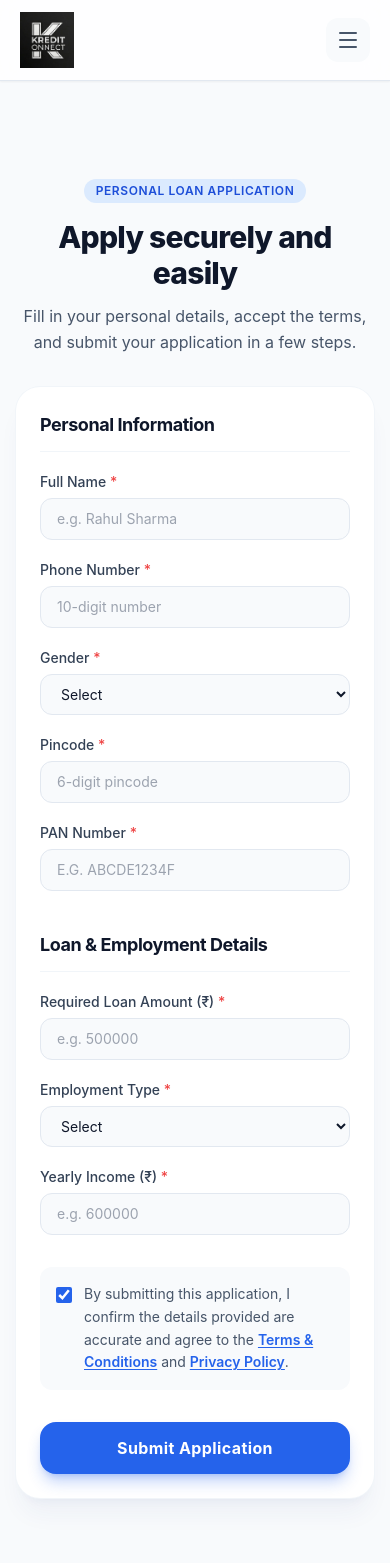
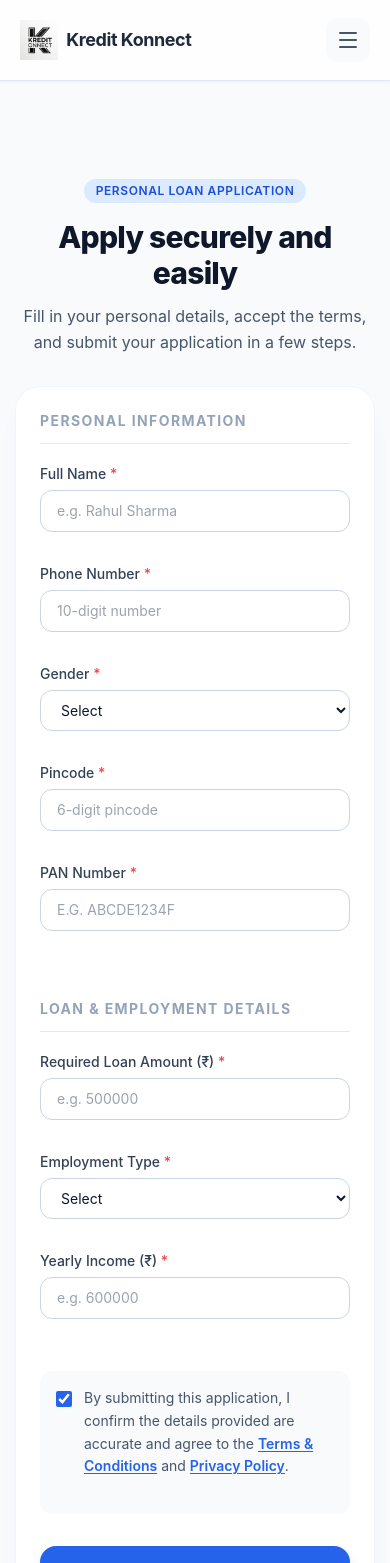
Before and after one commit to NavyaNakka/loan.app, a React (Vite) app in the folder frontend/: page /apply-loan in a window 390 px wide. Shown: the top 1563 px of the page. Built offline with nearby package versions, Linux system fonts and the light colour scheme.

Commit message:
style: full responsive overhaul for mobile grids and fixed jumping input errors in application

```diff
--- a/frontend/src/components/HowItWorks.jsx
+++ b/frontend/src/components/HowItWorks.jsx
@@ -28,31 +28,31 @@ export default function HowItWorks() {
 
         {/* Heading */}
         <div className="text-center max-w-2xl mx-auto">
-          <h2 className="text-3xl font-bold text-slate-900">
+          <h2 className="text-2xl md:text-3xl font-extrabold tracking-tight text-slate-900">
             How It Works
           </h2>
-          <p className="mt-4 text-lg text-slate-600">
+          <p className="mt-3 text-base text-slate-600">
             A simple step-by-step process to complete your loan journey smoothly.
           </p>
         </div>
 
         {/* Steps */}
-        <div className="mt-12 grid gap-8 sm:grid-cols-2 lg:grid-cols-4">
+        <div className="mt-10 grid grid-cols-2 gap-3 sm:gap-6 lg:grid-cols-4">
           {steps.map((item, index) => (
             <div
               key={index}
-              className="relative rounded-2xl border border-slate-200 bg-slate-50 p-6 shadow-sm hover:shadow-md transition"
+              className="relative rounded-2xl border border-slate-200 bg-slate-50 p-4 sm:p-6 shadow-sm hover:shadow-md transition"
             >
               {/* Step Number */}
-              <div className="absolute -top-4 left-6 bg-blue-600 text-white text-sm font-semibold px-3 py-1 rounded-full shadow">
+              <div className="absolute -top-3 left-4 sm:left-6 bg-blue-600 text-white text-xs font-bold px-2.5 py-0.5 rounded-full shadow">
                 {item.step}
               </div>
 
-              <h3 className="mt-4 text-xl font-semibold text-slate-900">
+              <h3 className="mt-3 text-base sm:text-lg font-bold tracking-tight text-slate-900">
                 {item.title}
               </h3>
 
-              <p className="mt-3 text-slate-600">
+              <p className="mt-2.5 text-xs sm:text-sm leading-relaxed text-slate-600">
                 {item.desc}
               </p>
             </div>
--- a/frontend/src/components/Navbar.jsx
+++ b/frontend/src/components/Navbar.jsx
@@ -225,10 +225,10 @@ export default function Navbar() {
         <Link
           to="/"
           onClick={() => trackAction("navbar home click")}
-          className="flex items-center gap-3"
+          className="flex items-center gap-2 sm:gap-3"
         >
-          <img src="/logo.png" alt="Kredit Konnect Logo" className="h-14 w-auto object-contain" />
-          <span className="text-xl font-bold tracking-tight text-slate-800 hidden sm:block">
+          <img src="/logo.png" alt="Kredit Konnect Logo" className="h-10 sm:h-14 w-auto object-contain" />
+          <span className="text-lg sm:text-xl font-bold tracking-tight text-slate-800">
             Kredit Konnect
           </span>
         </Link>
--- a/frontend/src/components/ProductsSection.jsx
+++ b/frontend/src/components/ProductsSection.jsx
@@ -190,23 +190,23 @@ function Card({ title, desc, icon: Icon, onClick, clickable }) {
   return (
     <div
       onClick={onClick}
-      className={`group bg-white p-6 sm:p-8 transition-all duration-300
-      ${clickable ? "cursor-pointer hover:bg-slate-50 relative z-10 hover:shadow-xl hover:shadow-blue-900/5" : ""}`}
+      className={`group bg-white p-4 sm:p-6 lg:p-8 transition-all duration-300 relative z-10
+      ${clickable ? "cursor-pointer hover:bg-slate-50 hover:shadow-xl hover:shadow-blue-900/5" : ""}`}
     >
       <div className="flex items-start justify-between">
-        <div className="flex h-12 w-12 items-center justify-center rounded-2xl bg-slate-50 text-blue-600 ring-1 ring-slate-100 transition-colors group-hover:bg-blue-600 group-hover:text-white group-hover:ring-blue-600">
-          <Icon size={24} strokeWidth={1.5} />
+        <div className="flex h-10 w-10 sm:h-12 sm:w-12 items-center justify-center rounded-2xl bg-slate-50 text-blue-600 ring-1 ring-slate-100 transition-colors group-hover:bg-blue-600 group-hover:text-white group-hover:ring-blue-600">
+          <Icon size={20} strokeWidth={1.5} className="sm:h-6 sm:w-6 h-5 w-5" />
         </div>
-        <span className="text-xl text-slate-300 transition-colors group-hover:text-blue-600">
+        <span className="text-lg sm:text-xl text-slate-300 transition-colors group-hover:text-blue-600">
           ↗
         </span>
       </div>
 
-      <h3 className="mt-5 text-lg font-bold text-slate-900 tracking-tight">
+      <h3 className="mt-4 sm:mt-5 text-sm sm:text-lg lg:text-xl font-bold text-slate-900 tracking-tight">
         {title}
       </h3>
 
-      <p className="mt-2.5 text-sm text-slate-600 leading-relaxed">
+      <p className="mt-2 text-xs sm:text-sm text-slate-600 leading-relaxed pr-2">
         {desc}
       </p>
     </div>
@@ -247,8 +247,8 @@ export default function ProductsSection() {
           </p>
         </div>
 
-        <div className="mt-14 mx-auto max-w-6xl overflow-hidden rounded-3xl bg-slate-200 ring-1 ring-slate-200 shadow-xl shadow-slate-200/50">
-          <div className="grid gap-[1px] sm:grid-cols-2 lg:grid-cols-3 bg-slate-200">
+        <div className="mt-10 sm:mt-14 mx-auto max-w-6xl overflow-hidden rounded-3xl bg-slate-200 ring-1 ring-slate-200 shadow-xl shadow-slate-200/50">
+          <div className="grid grid-cols-2 gap-[1px] lg:grid-cols-3 bg-slate-200">
             {products.map((item, index) => {
               const isClickable = clickableTitles.includes(item.title);
 
@@ -273,8 +273,8 @@ export default function ProductsSection() {
           </h2>
         </div>
 
-        <div className="mt-12 mx-auto max-w-4xl overflow-hidden rounded-3xl bg-slate-200 ring-1 ring-slate-200 shadow-xl shadow-slate-200/50">
-          <div className="grid gap-[1px] sm:grid-cols-2 bg-slate-200">
+        <div className="mt-10 sm:mt-12 mx-auto max-w-4xl overflow-hidden rounded-3xl bg-slate-200 ring-1 ring-slate-200 shadow-xl shadow-slate-200/50">
+          <div className="grid grid-cols-2 gap-[1px] bg-slate-200">
             {services.map((item, index) => (
               <Card
                 key={index}
--- a/frontend/src/components/WhyChooseUs.jsx
+++ b/frontend/src/components/WhyChooseUs.jsx
@@ -39,7 +39,7 @@ export default function WhyChooseUs() {
         </div>
 
         {/* Grid */}
-        <div className="relative mt-16 grid md:grid-cols-2 lg:gap-8 gap-y-12">
+        <div className="relative mt-12 grid grid-cols-2 gap-3 sm:gap-6 lg:gap-8">
 
           {/* Vertical Divider (Hidden on Mobile) */}
           <div className="hidden lg:block absolute left-1/2 top-4 bottom-4 w-px bg-gradient-to-b from-transparent via-slate-200 to-transparent"></div>
@@ -52,20 +52,20 @@ export default function WhyChooseUs() {
             return (
               <div
                 key={index}
-                className="group flex flex-col items-center text-center px-6 py-6 md:py-8 rounded-3xl transition-all duration-300 hover:bg-white hover:shadow-xl hover:shadow-blue-900/5 hover:-translate-y-1 ring-1 ring-transparent hover:ring-slate-100"
+                className="group flex flex-col items-center text-center px-4 py-6 sm:px-6 sm:py-8 rounded-3xl transition-all duration-300 hover:bg-white hover:shadow-xl hover:shadow-blue-900/5 hover:-translate-y-1 ring-1 ring-transparent hover:ring-slate-100"
               >
                 {/* Icon */}
-                <div className="flex h-14 w-14 items-center justify-center rounded-full bg-blue-50 text-blue-600 mb-5 transition-colors group-hover:bg-blue-600 group-hover:text-white group-hover:scale-110 duration-300 ease-out">
-                  <Icon size={24} strokeWidth={1.75} />
+                <div className="flex h-12 w-12 sm:h-14 sm:w-14 items-center justify-center rounded-full bg-blue-50 text-blue-600 mb-4 sm:mb-5 transition-colors group-hover:bg-blue-600 group-hover:text-white group-hover:scale-110 duration-300 ease-out">
+                  <Icon size={22} strokeWidth={1.75} className="sm:h-6 sm:w-6 h-5 w-5" />
                 </div>
 
                 {/* Title */}
-                <h3 className="text-lg md:text-xl font-bold tracking-tight text-slate-900">
+                <h3 className="text-base sm:text-lg lg:text-xl font-bold tracking-tight text-slate-900">
                   {item.title}
                 </h3>
 
                 {/* Description */}
-                <p className="mt-2.5 text-sm md:text-base leading-relaxed text-slate-600 max-w-sm">
+                <p className="mt-2 text-xs sm:text-sm md:text-base leading-relaxed text-slate-600 max-w-sm">
                   {item.desc}
                 </p>
               </div>
--- a/frontend/src/pages/ApplyLoan.jsx
+++ b/frontend/src/pages/ApplyLoan.jsx
@@ -601,22 +601,25 @@ export default function ApplyLoan() {
     }
   };
 
-  const FieldError = ({ name }) =>
-    touched[name] && errors[name] ? (
-      <p className="mt-1 flex items-center gap-1 text-xs text-red-500">
-        <svg className="h-3.5 w-3.5 shrink-0" fill="currentColor" viewBox="0 0 20 20">
-          <path fillRule="evenodd" d="M18 10a8 8 0 11-16 0 8 8 0 0116 0zm-8-5a.75.75 0 01.75.75v4.5a.75.75 0 01-1.5 0v-4.5A.75.75 0 0110 5zm0 10a1 1 0 100-2 1 1 0 000 2z" clipRule="evenodd" />
-        </svg>
-        {errors[name]}
-      </p>
-    ) : null;
+  const FieldError = ({ name }) => (
+    <div className="h-4 mt-1">
+      {touched[name] && errors[name] ? (
+        <p className="flex items-center gap-1.5 text-[11px] font-bold text-red-500 tracking-wide">
+          <svg className="h-3 w-3 shrink-0" fill="currentColor" viewBox="0 0 20 20">
+            <path fillRule="evenodd" d="M18 10a8 8 0 11-16 0 8 8 0 0116 0zm-8-5a.75.75 0 01.75.75v4.5a.75.75 0 01-1.5 0v-4.5A.75.75 0 0110 5zm0 10a1 1 0 100-2 1 1 0 000 2z" clipRule="evenodd" />
+          </svg>
+          {errors[name]}
+        </p>
+      ) : null}
+    </div>
+  );
 
   const inputClass = (name) =>
-    `w-full rounded-xl border px-4 py-2.5 text-sm outline-none transition-all focus:ring-2 ${touched[name] && errors[name]
-      ? "border-red-400 bg-red-50 focus:ring-red-300"
+    `w-full rounded-xl border border-slate-300 px-4 py-2.5 text-sm outline-none transition-all focus:ring-2 bg-white hover:border-slate-400 ${touched[name] && errors[name]
+      ? "border-red-400 focus:ring-red-300"
       : touched[name] && !errors[name]
-        ? "border-green-400 bg-green-50 focus:ring-green-300"
-        : "border-slate-200 bg-slate-50 focus:bg-white focus:ring-blue-300"
+        ? "border-green-400 focus:ring-green-300"
+        : "focus:border-blue-500 focus:ring-blue-500/20"
     }`;
 
   return (
@@ -642,10 +645,10 @@ export default function ApplyLoan() {
 
               {/* SECTION: Personal Information */}
               <div>
-                <h3 className="text-lg font-bold tracking-tight text-slate-900 border-b border-slate-100 pb-3 mb-5">
+                <h3 className="text-sm font-bold tracking-widest text-slate-400 uppercase border-b border-slate-200 pb-3 mb-5">
                   Personal Information
                 </h3>
-                <div className="grid gap-5 md:grid-cols-2">
+                <div className="grid gap-x-5 gap-y-3 md:grid-cols-2">
 
                   {/* Full Name */}
                   <div className="md:col-span-2">
@@ -740,11 +743,11 @@ export default function ApplyLoan() {
               </div>
 
               {/* SECTION: Loan & Employment Details */}
-              <div className="pt-2">
-                <h3 className="text-lg font-bold tracking-tight text-slate-900 border-b border-slate-100 pb-3 mb-5">
+              <div className="pt-4">
+                <h3 className="text-sm font-bold tracking-widest text-slate-400 uppercase border-b border-slate-200 pb-3 mb-5">
                   Loan & Employment Details
                 </h3>
-                <div className="grid gap-5 md:grid-cols-2">
+                <div className="grid gap-x-5 gap-y-3 md:grid-cols-2">
 
                   {/* Loan Amount */}
                   <div>
```
Also changed, not shown: frontend/public/logo.png.
